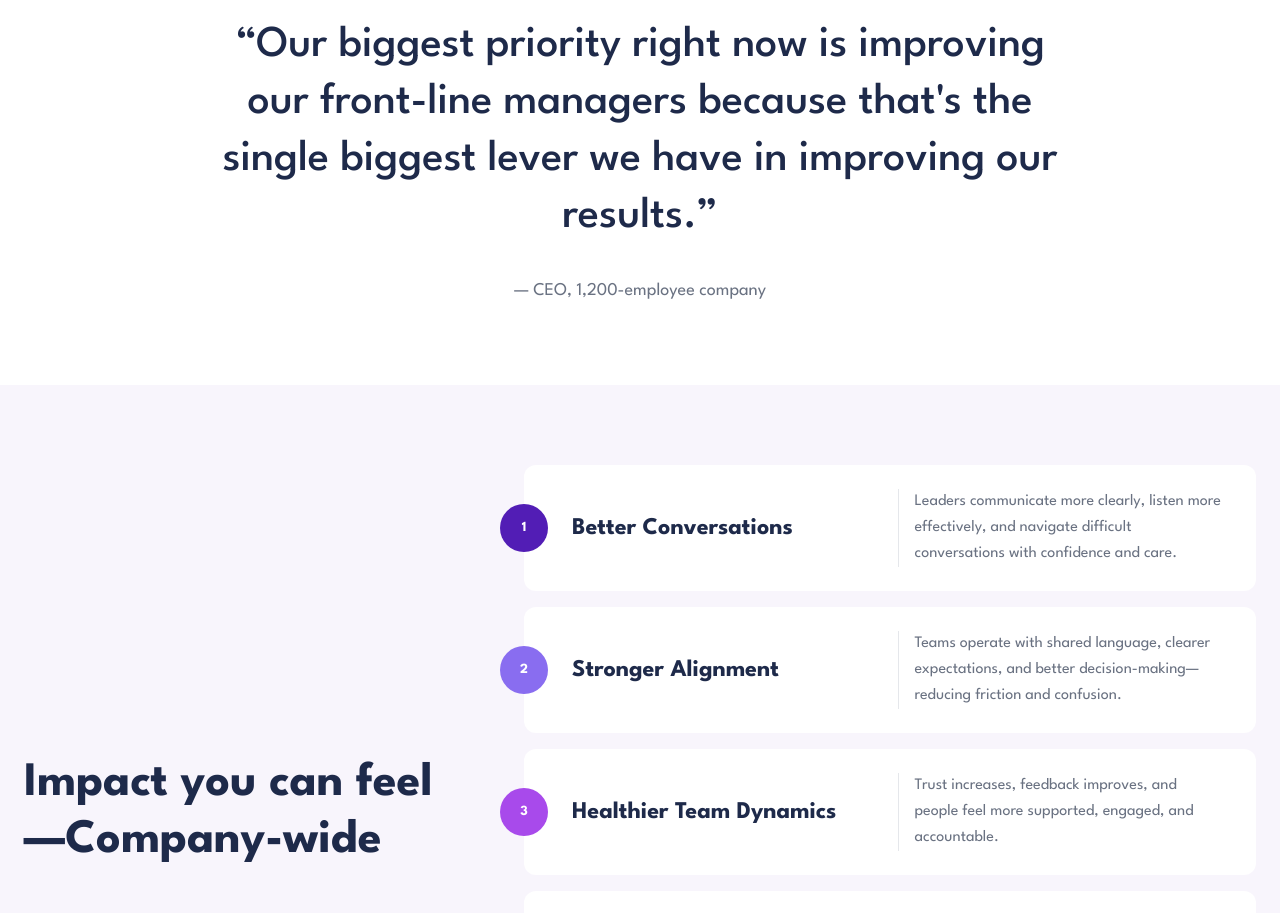
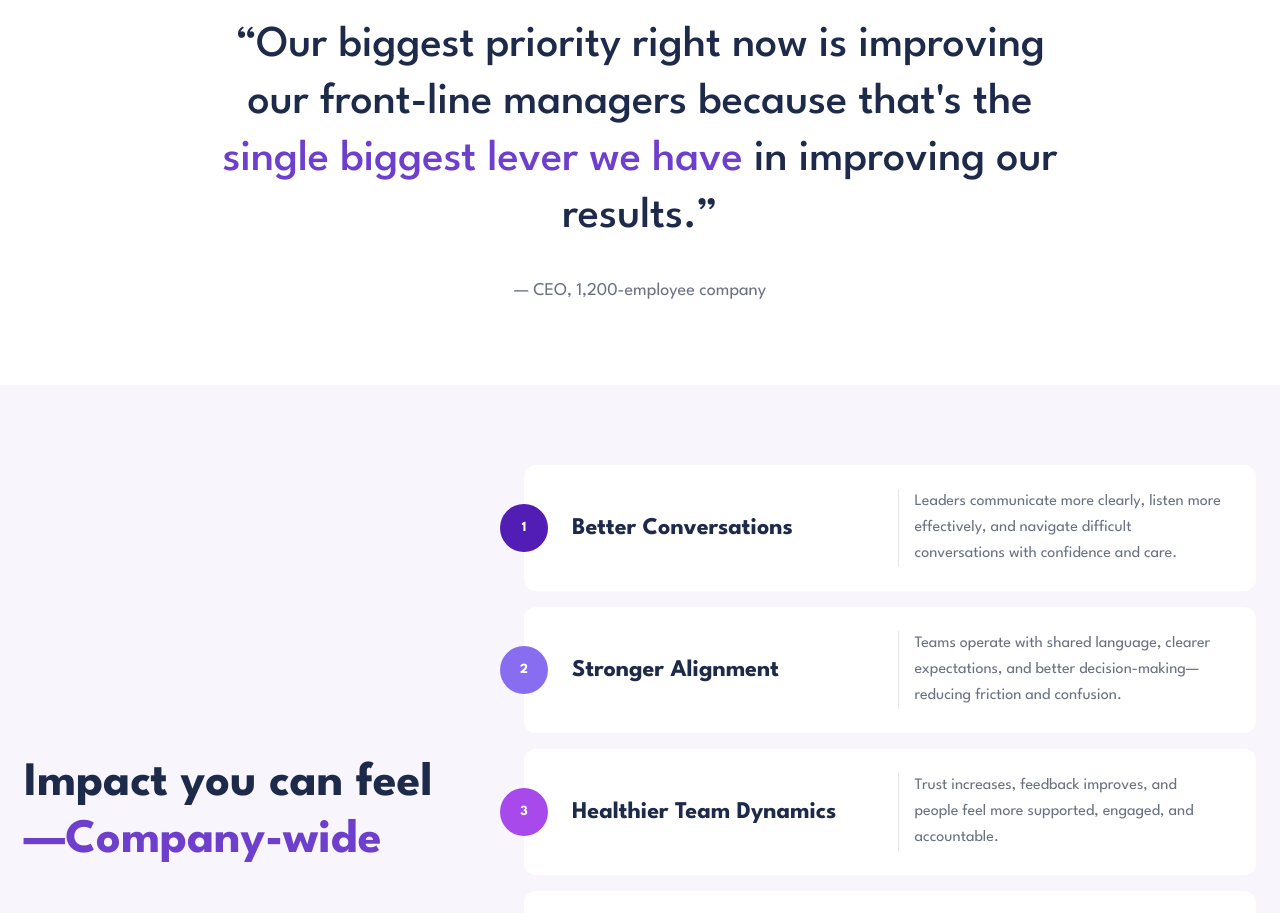
Before and after one commit to stevearntz/campfire-website, a Next.js app: page / in a window 1280 px wide. Shown: the part 5120-6033 px from the top of the page. Built offline with nearby package versions, Linux system fonts and the light colour scheme; no server answers.

Commit message:
Restore purple accent on 'single biggest lever' and 'Company-wide'
Co-Authored-By: Claude Opus 4.6 <noreply@anthropic.com>

```diff
--- a/app/page.tsx
+++ b/app/page.tsx
@@ -434,8 +434,8 @@ export default function Home() {
             <blockquote className="text-3xl md:text-[2.75rem] font-medium text-[#1E2A4A] leading-[1.3]">
               &ldquo;Our biggest priority right now is improving our
               front-line managers because that&apos;s the{" "}
-single biggest
-              lever we have in improving our results.&rdquo;
+<span className="text-[#6E3FCC]">single biggest
+              lever we have</span> in improving our results.&rdquo;
             </blockquote>
             <p className="mt-8 text-lg text-gray-500">
               &mdash; CEO, 1,200-employee company
@@ -453,7 +453,7 @@ single biggest
               <h2 className="text-4xl md:text-5xl font-bold text-[#1E2A4A] leading-[1.2] whitespace-nowrap">
                 Impact you can feel
                 <br />
-                &mdash;Company-wide
+                <span className="text-[#6E3FCC]">&mdash;Company-wide</span>
               </h2>
             </div>
 
```
